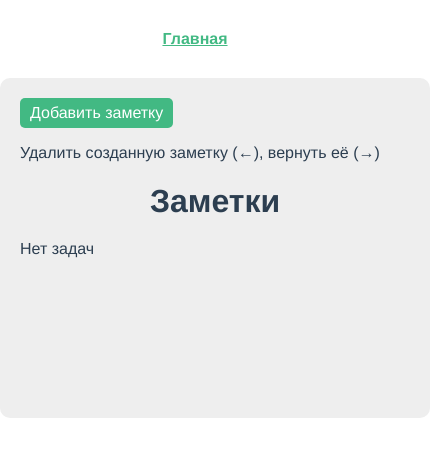
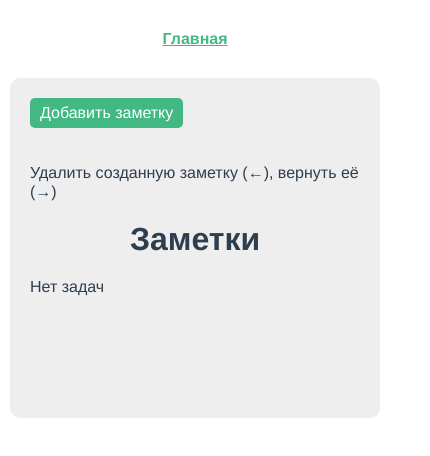
Before and after one commit to olejech/test-tasks, a Vue app in the folder tr-logic/: page / in a window 390 px wide. Shown: the top 456 px of the page, 430 px wide, since content can reach past the window. Built offline with nearby package versions, Linux system fonts and the light colour scheme; what vuex-undo-redo would draw is missing.

Commit message:
Adaptive for phones

```diff
--- a/tr-logic/src/App.vue
+++ b/tr-logic/src/App.vue
@@ -13,6 +13,10 @@
   -webkit-font-smoothing: antialiased;
   -moz-osx-font-smoothing: grayscale;
   color: #2c3e50;
+
+  @media screen and (max-width: 767px) {
+    padding: 0 10px;
+  }
 }
 
 #nav {
--- a/tr-logic/src/components/Modal.vue
+++ b/tr-logic/src/components/Modal.vue
@@ -1,5 +1,5 @@
 <template>
-  <div>
+  <div class="wrap">
     <div v-if="isOpenModal" class="modal">
       <h2 class="modal__title">{{heading}}</h2>
 
@@ -24,6 +24,9 @@
 </script>
 
 <style lang="scss" scoped>
+.wrap {
+  padding: 10px;
+}
 .modal {
   position: fixed;
   top: 0;
@@ -31,9 +34,10 @@
   right: 0;
   bottom: 0;
   margin: auto;
-  width: 100%;
   max-width: 600px;
-  height: 300px;
+  width: calc(100% - 60px);
+  height: 100%;
+  max-height: 350px;
   z-index: 2;
   background: rgb(204, 204, 204);
   padding: 20px;
@@ -55,8 +59,6 @@
   }
 
   &__input {
-    width: 100%;
-    max-width: 300px;
     display: block;
     margin-bottom: 20px;
     border: 0;
--- a/tr-logic/src/components/Note.vue
+++ b/tr-logic/src/components/Note.vue
@@ -142,6 +142,10 @@
 .todo {
   min-width: 150px;
   flex: 0 1 100%;
+
+  @media screen and (max-width: 767px) {
+    min-width: auto;
+  }
 }
 .checkbox {
   margin-right: 10px;
--- a/tr-logic/src/components/Notes.vue
+++ b/tr-logic/src/components/Notes.vue
@@ -71,6 +71,11 @@
   background: rgb(216, 211, 211);
   border-radius: 5px;
   margin-bottom: 20px;
+
+  @media screen and (max-width: 767px) {
+    max-width: 100%;
+    width: calc(100% - 20px);
+  }
 }
 .todo {
   flex: 0 1 100%;
--- a/tr-logic/src/views/About.vue
+++ /dev/null
@@ -1,5 +0,0 @@
-<template>
-  <div class="about">
-    <h1>This is an about page</h1>
-  </div>
-</template>
--- a/tr-logic/src/views/Home.vue
+++ b/tr-logic/src/views/Home.vue
@@ -40,7 +40,6 @@
 <style lang="scss" scoped>
 .home {
   max-width: 700px;
-  width: 100%;
   min-height: 300px;
   margin: 0 auto;
   background: #eee;
```
